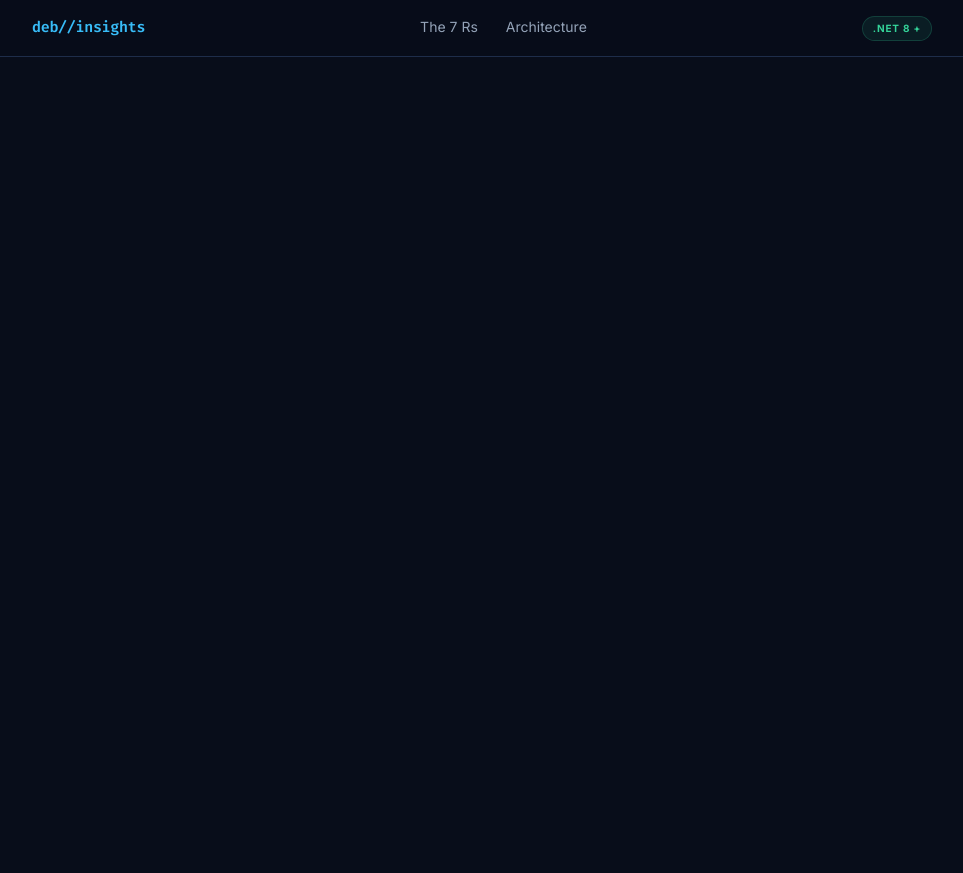
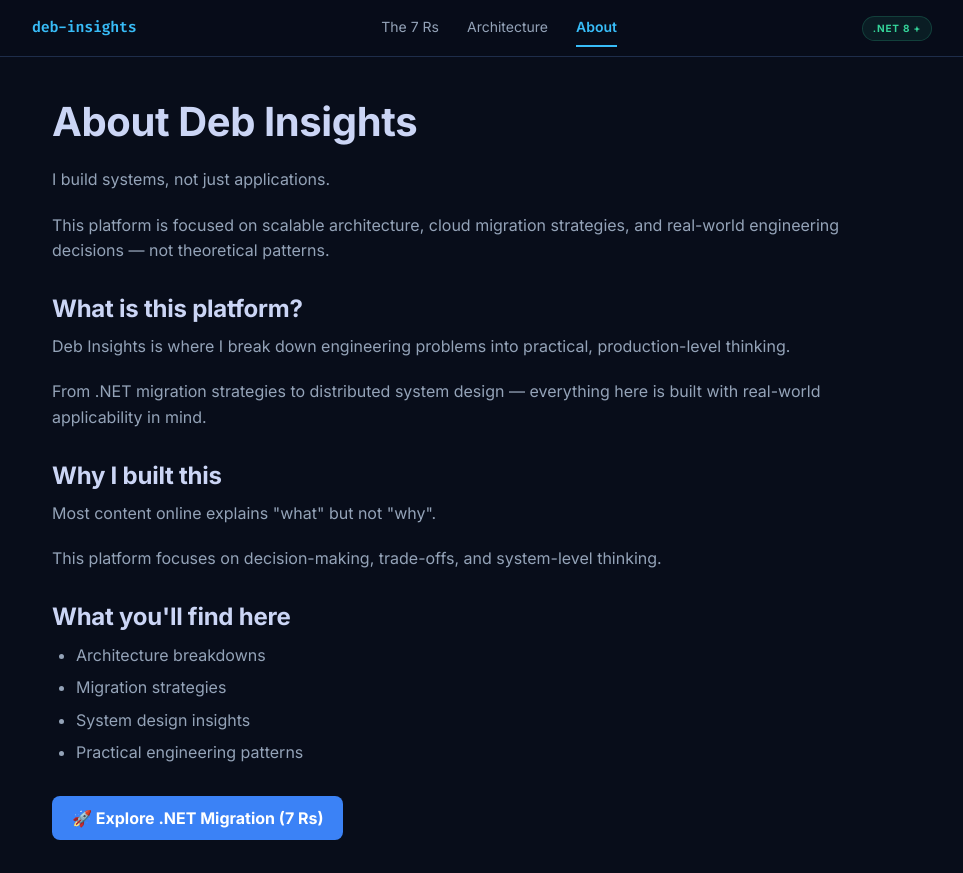
Before and after one commit to debrej2021/dotnetinsights, a React (Vite) app in the folder deb-prod-insights/: page /about in a window 1280 px wide. Shown: the whole page, without its empty margins (158-1121 px from the left). Before the commit the page ends 800 px from the top, so only its background shows below. Built offline with nearby package versions, Linux system fonts and the light colour scheme.

Commit message:
About us page added, and navigation link to it from the navbar.

```diff
--- a/deb-prod-insights/src/App.jsx
+++ b/deb-prod-insights/src/App.jsx
@@ -1,4 +1,5 @@
 import { BrowserRouter, Routes, Route } from 'react-router-dom';
+import About from "./pages/About";
 import Navbar               from './components/Navbar.jsx';
 import DotNet7Rs            from './pages/DotNet7Rs.jsx';
 import MigrationArchitecture from './pages/MigrationArchitecture.jsx';
@@ -11,6 +12,7 @@ export default function App() {
         <Route path="/"                       element={<DotNet7Rs />} />
         <Route path="/dotnet-7rs"             element={<DotNet7Rs />} />
         <Route path="/migration-architecture" element={<MigrationArchitecture />} />
+        <Route path="/about"                    element={<About />} />
       </Routes>
     </BrowserRouter>
   );
--- a/deb-prod-insights/src/components/Navbar.jsx
+++ b/deb-prod-insights/src/components/Navbar.jsx
@@ -1,9 +1,12 @@
 import { useHover } from '../hooks/useHover.js';
 import { colors, fonts, transition } from '../styles/theme.js';
+//import { Link } from 'react-router-dom';
 
 const LINKS = [
   { label: 'The 7 Rs',      path: '/dotnet-7rs'            },
   { label: 'Architecture',  path: '/migration-architecture' },
+  { label: 'About',         path: '/about'                  },
+
 ];
 
 function NavLink({ label, path }) {
@@ -81,7 +84,7 @@ export default function Navbar() {
   return (
     <nav style={barStyle}>
       <div style={innerStyle}>
-        <a href="/" style={logoStyle}>deb//insights</a>
+        <a href="/" style={logoStyle}>deb-insights</a>
         <div style={navLinksStyle}>
           {LINKS.map(l => <NavLink key={l.path} {...l} />)}
         </div>
--- /dev/null
+++ b/deb-prod-insights/src/pages/About.jsx
@@ -0,0 +1,77 @@
+import React from "react";
+
+const About = () => {
+  return (
+    <div style={{ maxWidth: "900px", margin: "0 auto", padding: "40px 20px", color: "#cbd5f5" }}>
+
+      <h1 style={{ fontSize: "2.5rem", marginBottom: "20px" }}>
+        About Deb Insights
+      </h1>
+
+      <p style={{ marginBottom: "20px", lineHeight: "1.6" }}>
+        I build systems, not just applications.
+      </p>
+
+      <p style={{ marginBottom: "20px", lineHeight: "1.6" }}>
+        This platform is focused on scalable architecture, cloud migration strategies,
+        and real-world engineering decisions — not theoretical patterns.
+      </p>
+
+      <h2 style={{ marginTop: "30px", marginBottom: "10px" }}>
+        What is this platform?
+      </h2>
+
+      <p style={{ marginBottom: "20px", lineHeight: "1.6" }}>
+        Deb Insights is where I break down engineering problems into practical,
+        production-level thinking.
+      </p>
+
+      <p style={{ marginBottom: "20px", lineHeight: "1.6" }}>
+        From .NET migration strategies to distributed system design — everything here
+        is built with real-world applicability in mind.
+      </p>
+
+      <h2 style={{ marginTop: "30px", marginBottom: "10px" }}>
+        Why I built this
+      </h2>
+
+      <p style={{ marginBottom: "20px", lineHeight: "1.6" }}>
+        Most content online explains "what" but not "why".
+      </p>
+
+      <p style={{ marginBottom: "20px", lineHeight: "1.6" }}>
+        This platform focuses on decision-making, trade-offs, and system-level thinking.
+      </p>
+
+      <h2 style={{ marginTop: "30px", marginBottom: "10px" }}>
+        What you'll find here
+      </h2>
+
+      <ul style={{ marginBottom: "20px", lineHeight: "1.6" }}>
+        <li>Architecture breakdowns</li>
+        <li>Migration strategies</li>
+        <li>System design insights</li>
+        <li>Practical engineering patterns</li>
+      </ul>
+
+      <div style={{ marginTop: "40px" }}>
+        <a
+          href="/dotnet-7rs"
+          style={{
+            background: "#3b82f6",
+            padding: "12px 20px",
+            borderRadius: "8px",
+            color: "white",
+            textDecoration: "none",
+            fontWeight: "bold"
+          }}
+        >
+          🚀 Explore .NET Migration (7 Rs)
+        </a>
+      </div>
+
+    </div>
+  );
+};
+
+export default About;
```
